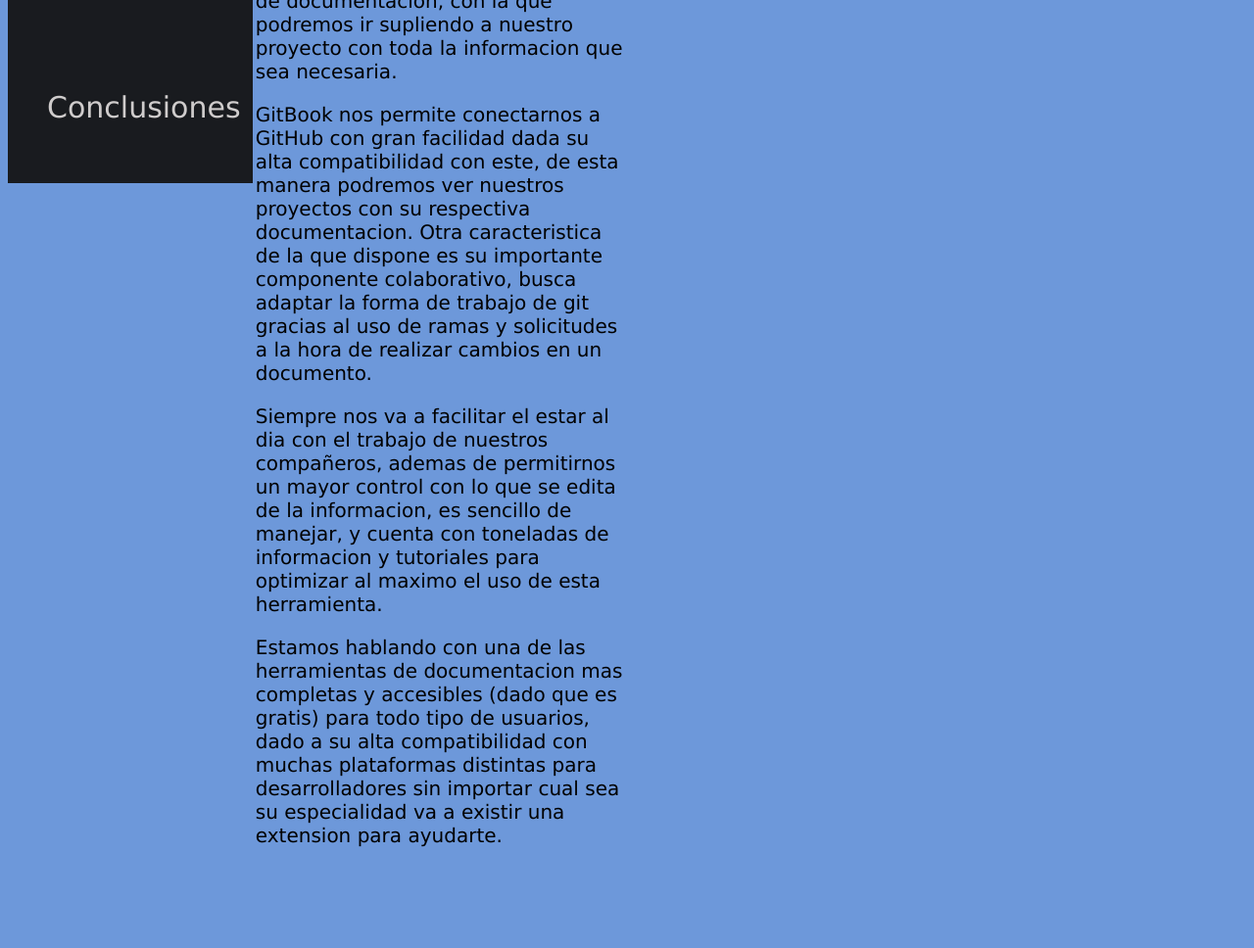
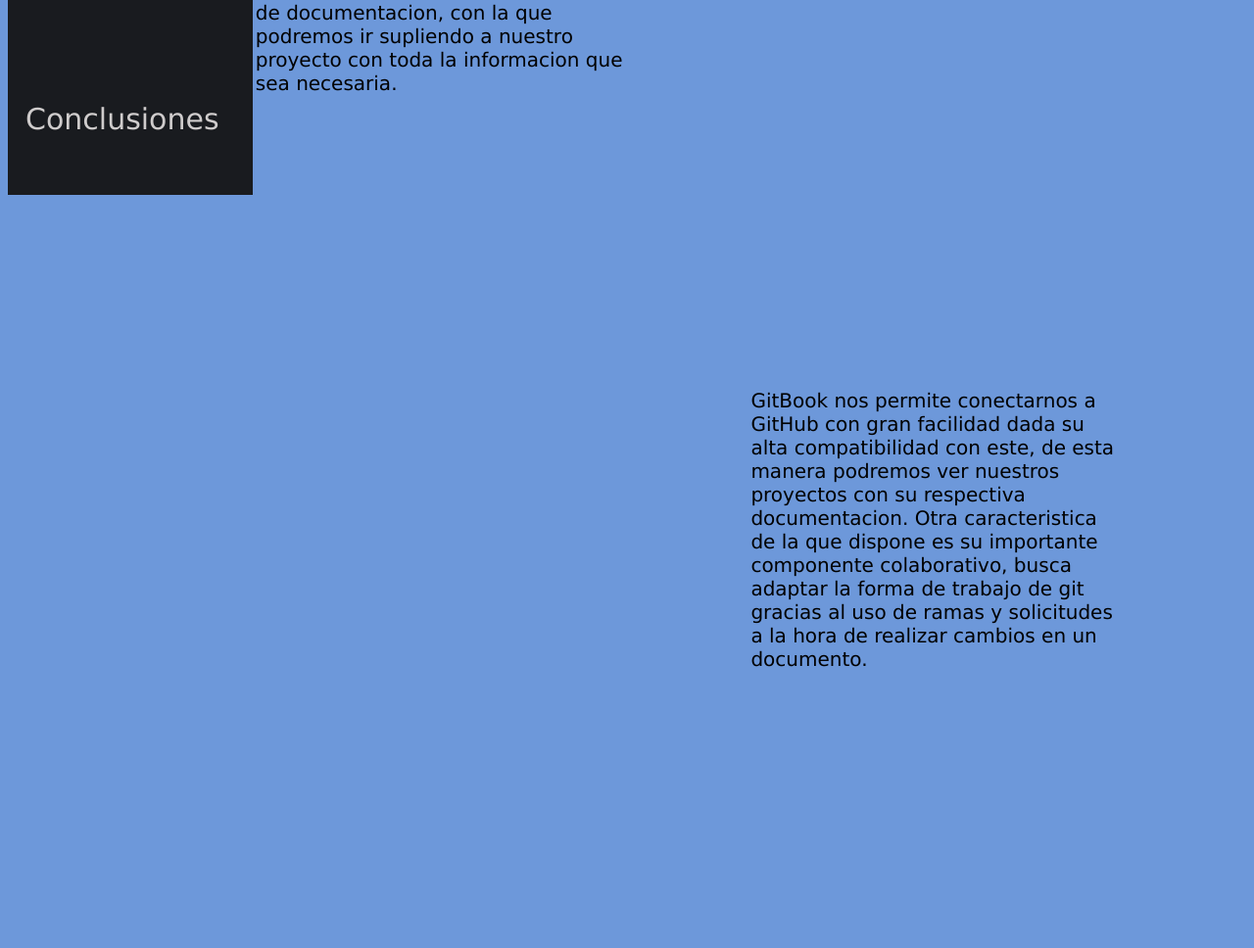
Before and after one commit to DanielJimenez357/DAW, a plain HTML site: page Pagina_Web.html in a window 1280 px wide. Shown: the part 603-1571 px from the top of the page at 98% size. Before the commit the page ends 1488 px from the top, so only its background shows below. Drawn offline with Linux system fonts and the light colour scheme.

Commit message:
primer prototipo terminado

```diff
--- a/HojaEstilos.css
+++ b/HojaEstilos.css
@@ -1,6 +1,6 @@
 header {
     background-color: #3a82ee;
-    font-size: 40px;
+    font-size: 50px;
     padding: 50px ;
     text-align: center;
 }
@@ -17,9 +17,10 @@
 
 li {
     display: block;
-    padding:  60px 0px;
+    padding:  60px 20px;
     font-size: 30px;
-    color:rgb(207, 204, 204)
+    color:rgb(207, 204, 204);
+    margin-left: -20%;
 
 }
 
@@ -39,3 +40,31 @@
     margin-top: -35%;
 
 }
+
+p {
+    margin-bottom: 300px;
+}
+
+#parrafo2 {
+    margin-left: 60%;
+    max-width: 30%;
+    font-size: 20px;
+}
+
+#parrafo3 {
+    margin-left: 20%;
+    max-width: 30%;
+    font-size: 20px;
+}
+
+#parrafo4 {
+    margin-left: 60%;
+    margin-bottom: 300px;
+    max-width: 30%;
+    font-size: 20px;
+}
+
+a {
+    color: inherit;
+    text-decoration: none;
+}
--- a/Pagina_Web.html
+++ b/Pagina_Web.html
@@ -10,10 +10,10 @@
     <header>GitBook</header>
     <div id="nav">
     <ul>
-        <li>Home</li>
-        <li>Caracteristicas</li>
-        <li>Ventajas</li>
-        <li>Conclusiones</li>
+        <li><a href="#home">Home</a></li>
+        <li><a href="#parrafo2">Caracteristicas</a></li>
+        <li><a href="#parrafo3">Ventajas</a></li>
+        <li><a href="#parrafo4">Conclusiones</a></li>
     </ul>
     </div>
     <div id = home>
@@ -23,6 +23,7 @@
         GitBook se trata de una herramienta de documentacion, con la que podremos ir supliendo a nuestro proyecto con toda la informacion
         que sea necesaria.
     </p>
+    </div>
     <p id = "parrafo2">
         GitBook nos permite conectarnos a GitHub con gran facilidad dada su alta compatibilidad con este, de esta manera podremos ver nuestros proyectos
         con su respectiva documentacion. Otra caracteristica de la que dispone es su importante componente colaborativo, busca adaptar la forma de trabajo de git gracias
@@ -36,6 +37,6 @@
         Estamos hablando con una de las herramientas de documentacion mas completas y accesibles (dado que es gratis) para todo tipo de usuarios, dado a su alta compatibilidad con
         muchas plataformas distintas para desarrolladores sin importar cual sea su especialidad va a existir una extension para ayudarte.
     </p>
-    </div>
+
 </body>
 </html>
```
